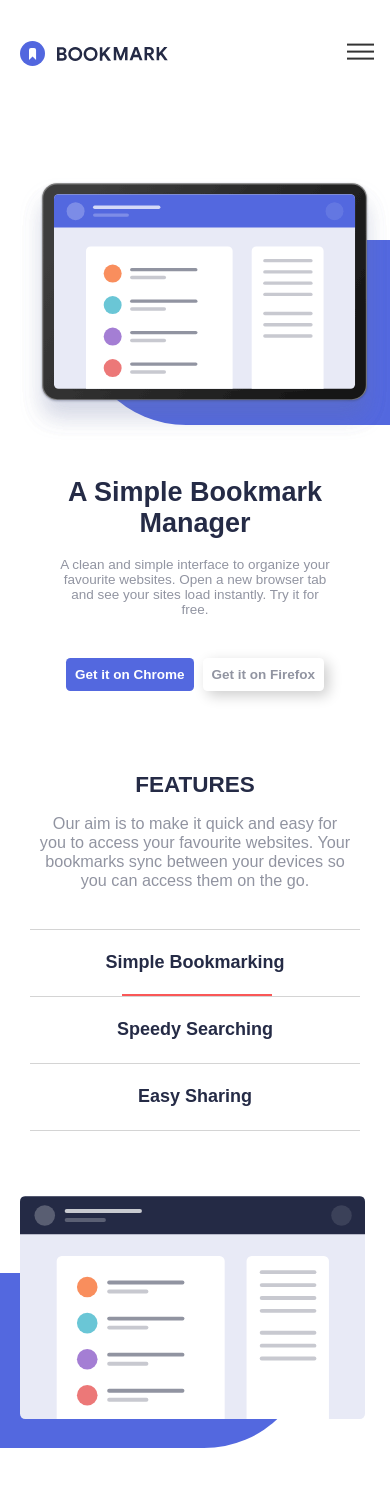
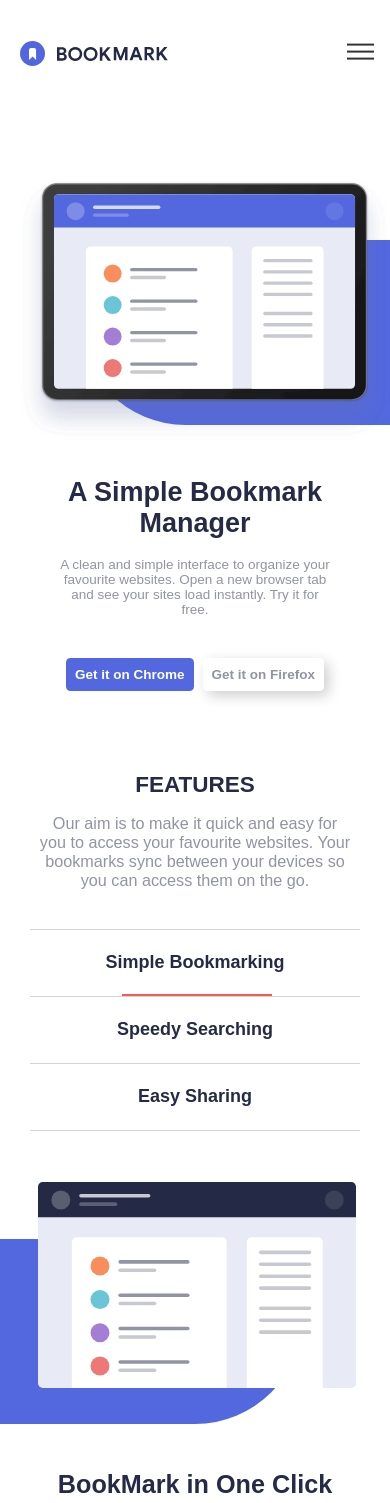
Before and after one commit to Kolahub/Bookmark-LandingPage, a React (Create React App) app: page / in a window 390 px wide. Shown: the top 1503 px of the page. Built offline with nearby package versions, Linux system fonts and the light colour scheme.

Commit message:
bug fixes on responsiveness

```diff
--- a/src/Feature.css
+++ b/src/Feature.css
@@ -1,16 +1,11 @@
 .feature {
-    max-width: 130rem;
-    margin: 0 auto;
     padding: 0 0 15rem 0;
 }
 @media only screen and (max-width: 56.25em) {
-    .feature {
-    max-width: 70rem;
-    }
 }
 @media only screen and (max-width: 28.125em) {
     .feature {
-    padding: 0 0 20rem 0;
+    padding: 0 0 10rem 0;
     }
 }
 .feature__header {
@@ -202,18 +197,19 @@
 }
 
 .feature__tab--preview {
-    margin-top: 8rem;
+    margin-top: 4rem;
 }
 .feature__con {
     display: flex;
-    justify-content: space-between;
+    justify-content: start;
+    gap: 10%;
     align-items: center;
     margin-top: 4rem;
 }
 @media only screen and (max-width: 56.25em) {
     .feature__con {
     display: block;
-    margin-top: -22rem;
+    margin-top: -22%;
     }
 }
 
@@ -222,35 +218,6 @@
     width: 50%;
     height: auto;
 }
-
-.feature__left span {
-    position:absolute;
-    z-index: -1;
-    top: 10rem;
-    right:25%;
-    width:70rem;
-    height:37rem;
-    border-radius: 0 0 12rem 0;
-    background-color: hsl(231, 69%, 60%);
-}
-@media only screen and (max-width: 81.25em) {
-    .feature__left span {
-        right: 10%;
-    }
-}
-@media only screen and (max-width: 56.25em) {
-    .feature__left span {
-        right: -40%;
-    }
-}
-
-@media only screen and (max-width: 28.125em) {
-    .feature__left span {
-        height:calc(80% - .5rem);
-        top: calc(10% + 6rem);
-        right: -60%;
-    }
-}
 @media only screen and (max-width: 56.25em) {
     .feature__left{
         transform: translateY(20rem);
@@ -258,95 +225,103 @@
 }
 @media only screen and (max-width: 28.125em) {
     .feature__left{
-        transform: translateY(28rem);
+        transform: translateY(18rem);
+    }
+}
+.feature__pic {
+    position: relative;
+    left: calc(10% + 8rem);
+    width: calc(100% - 15rem);
+}
+@media only screen and (max-width: 28.125em) {
+    .feature__pic {
+    width: calc(100vw - 8rem) !important;
+    }
+}
+@media only screen and (max-width: 56.25em) {
+    .feature__pic {
+    width: calc(100vw - 20rem);
+    left: calc(10% + 2rem);
+    }
+}
+.tabSpanFirst {
+    position:absolute;
+    z-index: -1;
+    top: calc(10% + 6rem);
+    left: 0;
+    width: calc(100% - 18rem);
+    height: calc(100% - 6rem);
+    border-radius: 0 0 12rem 0;
+    background-color: hsl(231, 69%, 60%);
+}
+.feature__picc {
+    position: relative;
+    left: calc(15% + 10rem);
+    width: calc(100% - 20rem);
+    height: calc(90% - 2rem);
+}
+@media only screen and (max-width: 56.25em) {
+    .feature__picc {
+        width: calc(100vw - 25rem);
+    }
+}
+@media only screen and (max-width: 28.125em) {
+    .feature__picc {
+        width: calc(100vw - 8rem);
+        left: calc(10% + 4rem);
+    }
+}
+.tabSpan {
+    position:absolute;
+    z-index: -1;
+    top: calc(10% + 6rem);
+    left: 0;
+    width: calc(100% - 14rem);
+    height: calc(100% - 10rem);
+    border-radius: 0 0 12rem 0;
+    background-color: hsl(231, 69%, 60%);
+}
+
+@media only screen and (max-width: 81.25em) {
+    .tabSpan {
+        width: calc(100% - 6rem);
+        top: calc(10% + 9rem);
+    }
+}
+@media only screen and (max-width: 56.25em) {
+    .tabSpan {
+        width: calc(100% + 18rem);
+        height: calc(100% - 12rem);
+        top: calc(10% + 7rem);
+    }
+}
+@media only screen and (max-width: 28.125em) {
+    .tabSpan {
+        width: calc(100% + 12rem);
+        top: calc(10% + 8rem);
+    }
+}
+@media only screen and (max-width: 81.25em) {
+    .tabSpanFirst {
+        width: calc(100% - 6rem);
+    }
+}
+@media only screen and (max-width: 56.25em) {
+    .tabSpanFirst {
+        width: calc(100% + 18rem);
+    }
+}
+@media only screen and (max-width: 28.125em) {
+    .tabSpanFirst {
+        height: calc(98% - 2rem);
+        width: calc(100% + 12rem);
+        top: calc(10% + 4rem);
     }
 }
 
-@media only screen and (max-width: 81.25em) {
-    .feature__tab--preview__one--left__con {
-        position: relative;
-        left: 10%;
-    }
-}
-.tabMain {
-    position: relative;
-    left: 20%;
-    top: -1rem;
-}
-@media only screen and (max-width: 81.25em) {
-    .tabMain {
-        left: 12%;
-    }
-}
-@media only screen and (max-width: 28.125em) {
-    .tabMain {
-    left: calc(25% - 2rem);
-    top: -2rem;
-    }
-}
-.tabSpan {
-    top: 11rem;
-    right:5%;
-    width:100rem;
-    height:37rem;
-}
-@media only screen and (max-width: 81.25em) {
-    .tabSpan {
-        top: 18rem !important;
-        left:-15%;
-        height:38rem !important;
-    }
-
-}
-@media only screen and (max-width: 28.125em) {
-    .tabSpan {
-        top: calc(10% + 5.5rem) !important;
-        width:38rem !important;
-        height:calc(80% - 3.5rem) !important;
-    }
-}
-.feature__tab--preview__two--left__pic {
-    width: 56rem important;
-}
-@media only screen and (max-width: 56.25em) {
-    .feature__tab--preview__two--left__pic {
-    width: 58rem important;
-    }
-}
-@media only screen and (max-width: 28.125em) {
-    .feature__tab--preview__two--left__pic {
-    width: 36rem !important;
-    }
-}
-.feature__tab--preview__three--left__pic {
-    width: 56rem important;
-}
-@media only screen and (max-width: 56.25em) {
-    .feature__tab--preview__three--left__pic {
-    width: 58rem important;
-    }
-}
-@media only screen and (max-width: 28.125em) {
-    .feature__tab--preview__three--left__pic {
-        width: 36rem !important;
-    }
-}
-.feature__pic {
-    width: 65rem;
-}
-@media only screen and (max-width: 28.125em) {
-    .feature__pic {
-    width: calc(100vw - 5rem);
-    }
-}
-@media only screen and (max-width: 81.25em) {
-    .feature__pic {
-        right: 50%;
-        }
-}
 .feature__right {
     width: 50%;
-    max-width: 50rem;
+    max-width:45rem;
 }
 .feature__right h1{
     font-size: 3.5rem;
@@ -358,10 +333,13 @@
 }
 @media only screen and (max-width: 81.25em) {
     .feature__right {
-    width: 100%;
-    max-width: 45rem;
-    margin: 0 auto;
-    margin-right: 7rem;
+    max-width: 35rem;
+    }
+    .feature__right h1{
+        font-size: 3rem;
+    }
+    .feature__right p{
+        font-size: 1.8rem;
     }
 }
 @media only screen and (max-width: 56.25em) {
@@ -375,7 +353,7 @@
 @media only screen and (max-width: 28.125em) {
     .feature__right {
     width: 80%;
-    transform: translateY(35rem);
+    transform: translateY(25rem);
     text-align: center;
     }
 
--- a/src/Feature.jsx
+++ b/src/Feature.jsx
@@ -65,14 +65,14 @@ function Feature() {
             displayA && (
               <div className="feature__tab--preview__one feature__con">
               <div className="feature__tab--preview__one--left feature__left">
-                <div className="feature__tab--preview__one--left__con">
+                <div className="feature__tab--preview__one--left__con feature__tab">
                   <img
                     className="feature__tab--preview__one--left__pic feature__pic"
                     src={featurePicOne}
                     alt=""
                   />
                 </div>
-                <span></span>
+                <span className="tabSpanFirst"></span>
               </div>
               <div className="feature__tab--preview__one--right feature__right">
                 <h1 className="">BookMark in One Click</h1>
@@ -92,7 +92,7 @@ function Feature() {
                 <div className="feature__tab--preview__two--left feature__left">
                   <div className="tabMain">
                     <img
-                      className="feature__tab--preview__two--left__pic feature__pic"
+                      className="feature__tab--preview__two--left__pic feature__picc"
                       src={featurePicTwo}
                       alt=""
                     />
@@ -117,7 +117,7 @@ function Feature() {
                 <div className="feature__tab--preview__three--left feature__left">
                   <div className="tabMain">
                     <img
-                      className="feature__tab--preview__three--left__pic feature__pic"
+                      className="feature__tab--preview__three--left__pic feature__picc"
                       src={featurePicThree}
                       alt=""
                     />
--- a/src/Home.css
+++ b/src/Home.css
@@ -150,16 +150,16 @@
     top: 30%;
     right: 0;
     width:100%;
-    max-width: 75%;
-    height:35rem;
+    max-width: calc(100% - 12rem);
+    height: calc(70% - 4rem);
     border-radius: 0 0 0 12rem;
     background-color: hsl(231, 69%, 60%);
 }
 @media only screen and (max-width: 81.25em) {
     .home__right--sketch {
         top: calc(10% + 6rem);
-        max-width: 80%;
-        height: 35rem;
+        max-width: calc(100% - 10rem);
+        height: calc(78% - 4rem);
         }
 }
 @media only screen and (max-width: 56.25em) {
--- a/src/Pricing.css
+++ b/src/Pricing.css
@@ -49,10 +49,11 @@
   color: hsl(229, 8%, 60%);
   margin: 0;
 }
-@media only screen and (max-width: 28.125em) {
+@media only screen and (max-width: 46.5em) {
   .pricing__exGrid {
     grid-template-columns: 1fr;
     transform: translateY(8rem);
+    row-gap: 2rem;
   }
 }
 .ex {
@@ -72,15 +73,16 @@
 .ex--3 {
   margin-top: 4rem;
 }
-@media only screen and (max-width: 28.125em) {
+@media only screen and (max-width: 46.5em) {
   .ex--1 {
-    margin-bottom: 2rem;
+    margin-bottom: 0;
   }
   .ex--2 {
-    margin-top: 2rem;
+    margin-top: 0;
   }
   .ex--3 {
-    margin-bottom: 18rem;
+    margin-top: 0;
+    margin-bottom: 35%;
   }
 }
 .dotted--line {
@@ -151,11 +153,6 @@
   font-weight: 600;
   padding: 0 1.2rem 0 0;
 }
-.rotate {
-  transform: rotate(180deg);
-  filter: invert(51%) sepia(74%) saturate(1334%) hue-rotate(323deg)
-    brightness(100%) contrast(100%);
-}
 .selectanswer {
   font-size: 1.5rem;
   color: hsl(229, 8%, 60%);
@@ -188,3 +185,8 @@
 .hidden {
   display: none;
 }
+.rotate {
+  transform: rotate(180deg);
+  filter: invert(51%) sepia(74%) saturate(1334%) hue-rotate(323deg)
+    brightness(100%) contrast(100%);
+}
```
